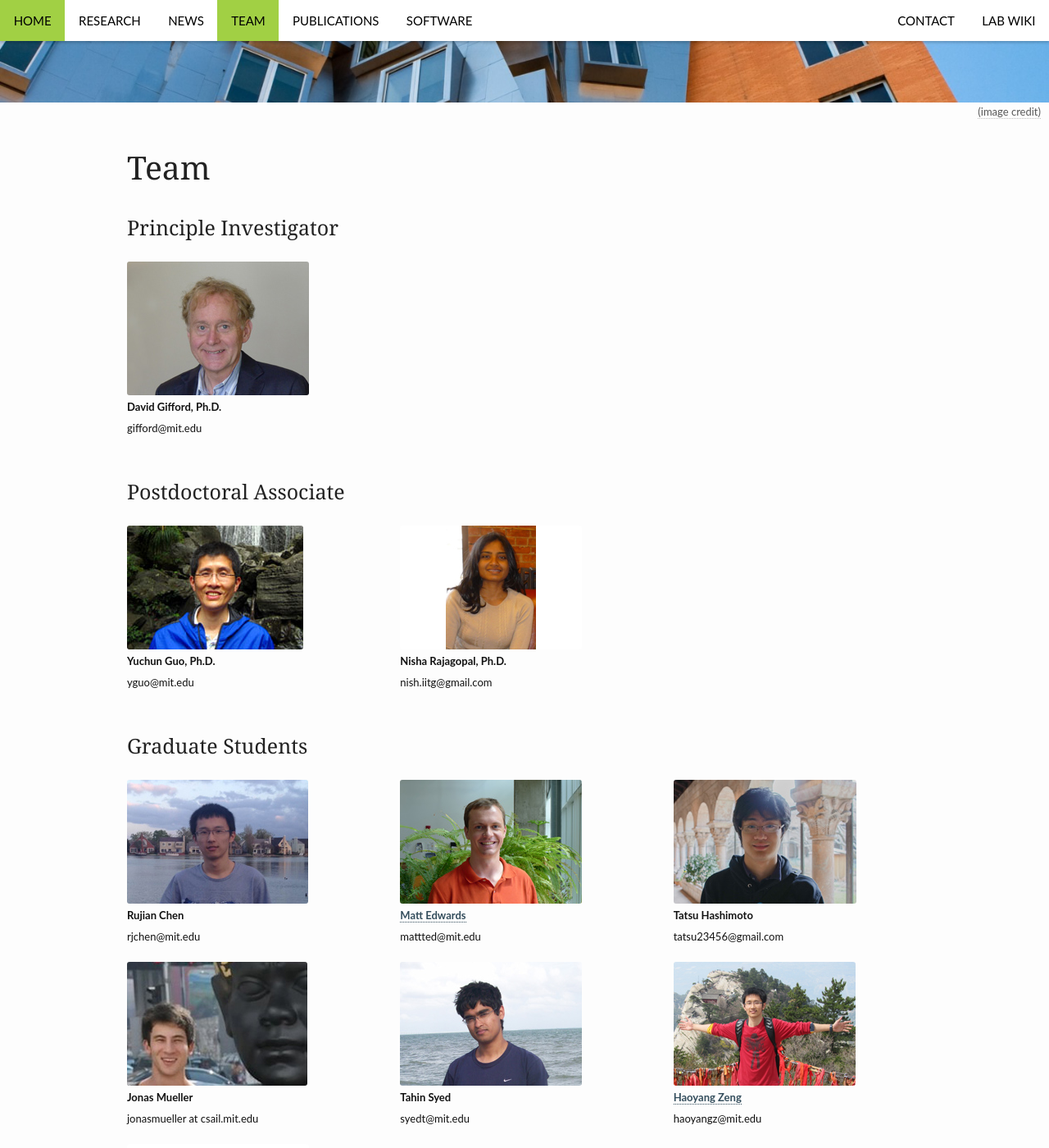
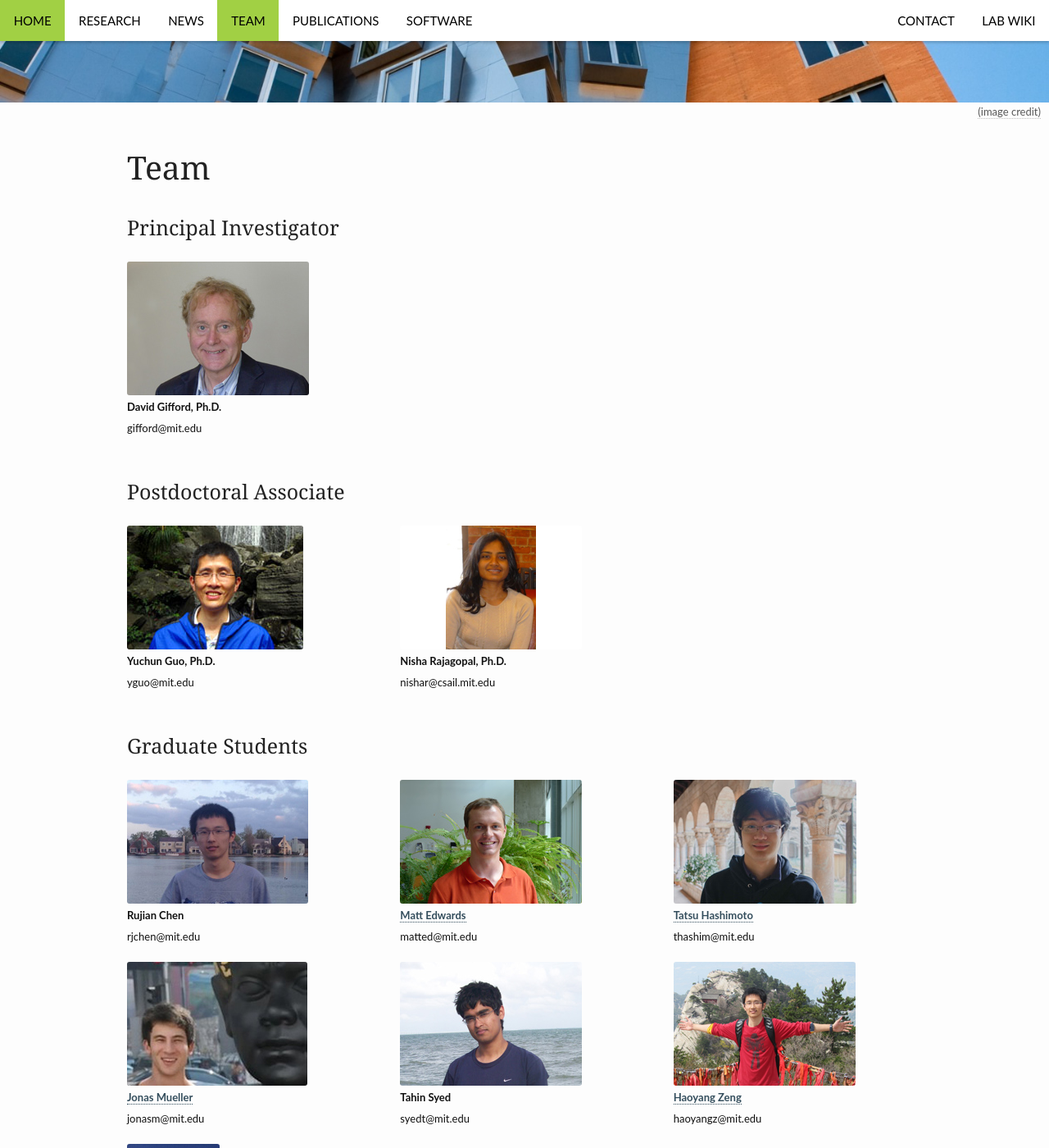
Before and after one commit to gifford-lab/gifford-lab.github.io, a Jekyll site: the page built from pages/team.md, in a window 1280 px wide and 1400 px high, scrolled down 235 px. Shown: the whole window at 82% size. Built offline with Jekyll 4.4.1, drawn with Linux system fonts in a browser that asks for light colours.

Commit message:
updates and fixes to team page

```diff
--- a/pages/team.md
+++ b/pages/team.md
@@ -7,7 +7,7 @@
      caption_url: https://www.flickr.com/photos/seeminglee/3791607622/
 permalink: "/team/"
 ---
-<h3>Principle Investigator</h3>
+<h3>Principal Investigator</h3>
 <div class="row">
 <br>
   <div class="large-4 columns">
@@ -33,7 +33,7 @@
       <img src="{{ site.url }}/images/nisha.jpg">
       <p>
       <b><font size="2">Nisha Rajagopal, Ph.D.</font></b>
-      <br><font size="2">nish.iitg@gmail.com</font>
+      <br><font size="2">nishar@csail.mit.edu</font>
       </p>
   </div>
   <div class="large-4 columns"></div>
@@ -55,15 +55,15 @@
       <img src="{{ site.url }}/images/matt.jpg">
       <p>
       <b><font size="2"><a href="http://medwards.org">Matt Edwards</a></font></b>
-      <br><font size="2">mattted@mit.edu</font>
+      <br><font size="2">matted@mit.edu</font>
       </p>
   </div>
 
   <div class="large-4 columns">
       <img src="{{ site.url }}/images/tatsu.jpg">
       <p>
-      <b><font size="2">Tatsu Hashimoto</font></b>
-      <br><font size="2">tatsu23456@gmail.com</font>
+      <b><font size="2"><a href="http://www.mit.edu/~thashim">Tatsu Hashimoto</a></font></b>
+      <br><font size="2">thashim@mit.edu</font>
       </p>
   </div>
 </div>
@@ -72,8 +72,8 @@
   <div class="large-4 columns">
       <img src="{{ site.url }}/images/jonas.jpg">
       <p>
-      <b><font size="2">Jonas Mueller</font></b>
-      <br><font size="2">jonasmueller at csail.mit.edu</font>
+      <b><font size="2"><a href="http://www.mit.edu/~jonasm">Jonas Mueller</a></font></b>
+      <br><font size="2">jonasm@mit.edu</font>
       </p>
   </div>
 
@@ -88,7 +88,7 @@
   <div class="large-4 columns">
       <img src="{{ site.url }}/images/haoyang.jpg">
       <p>
-      <b><font size="2"><a href="haoyangz.github.io">Haoyang Zeng</a></font></b>
+      <b><font size="2"><a href="http://haoyangz.github.io">Haoyang Zeng</a></font></b>
       <br><font size="2">haoyangz@mit.edu</font>
       </p>
   </div>
@@ -96,7 +96,7 @@
 
 <div class="row">
   <div class="large-4 columns">
-      <img src="{{ site.url }}/images/photo.jpg">
+      <img src="{{ site.url }}/images/grace.jpg">
       <p>
       <b><font size="2">Grace Yeo</font></b>
       <br><font size="2">yhtgrace@mit.edu</font>
@@ -157,7 +157,7 @@
   <div class="large-4 columns"></div>
 
   <div class="large-4 columns">
-      <img src="{{ site.url }}/images/photo.jpg">
+      <img src="{{ site.url }}/images/sharanya.jpg">
       <p>
       <b><font size="2">Sharanya Srinavasan</font></b>
       <br><font size="2">Technician</font>
```
Also changed, not shown: images/grace.jpg (added), images/sharanya.jpg (added).
